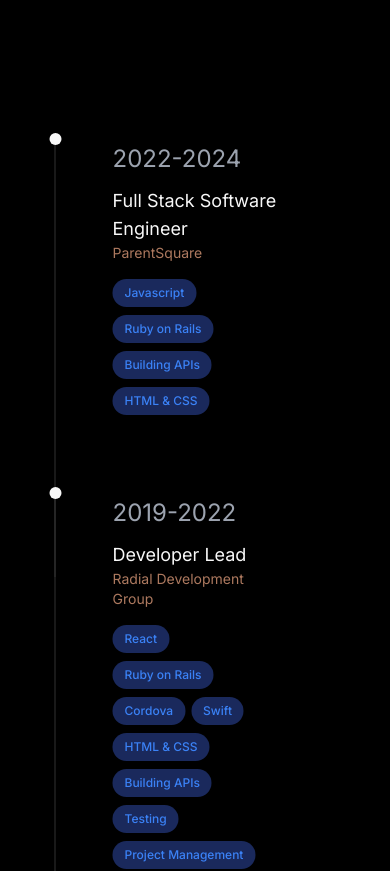
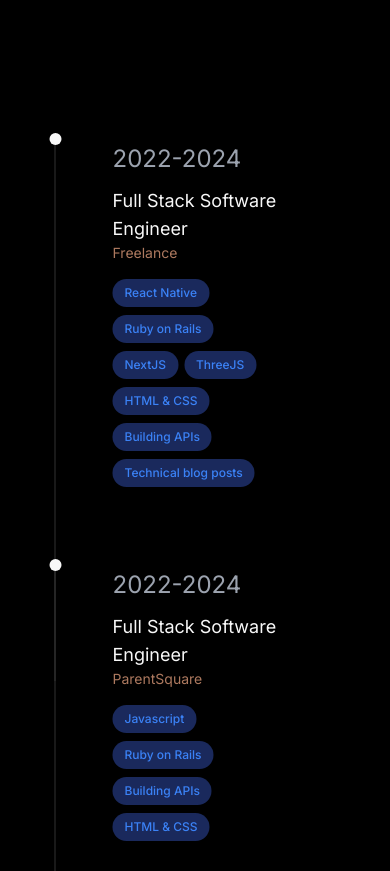
Before and after one commit to Natasha08/natasha-osborne-site, a Next.js app: page / in a window 390 px wide. Shown: the part 1400-2271 px from the top of the page. Built offline with nearby package versions, Linux system fonts and the light colour scheme.

Commit message:
add freelance to the resume timeline

```diff
--- a/app/components/resume-timeline.js
+++ b/app/components/resume-timeline.js
@@ -47,6 +47,32 @@ const ResumeTimeline = () => {
       ref={timelineRef}
       className="timeline text-start text-text z-20 flex flex-col pb-48"
     >
+      <div className="timeline-item mb-8">
+        <Link
+          href="/resume"
+          target="_blank"
+          rel="noopener
+          noreferrer"
+          className="timeline-content w-1/2 hover:bg-deep-blue"
+        >
+          <h2 className="hover:text-interactive text-gray-400 text-md">
+            2022-2024
+          </h2>
+          <p className="text-lg md:text-xl lg:text-2xl">
+            Full Stack Software Engineer
+          </p>
+          <p className="text-interactive text-sm md:text-base">Freelance</p>
+          <ul className="mt-2 flex flex-wrap">
+            <SkillBubble text="React Native" />
+            <SkillBubble text="Ruby on Rails" />
+            <SkillBubble text="NextJS" />
+            <SkillBubble text="ThreeJS" />
+            <SkillBubble text="HTML & CSS" />
+            <SkillBubble text="Building APIs" />
+            <SkillBubble text="Technical blog posts" />
+          </ul>
+        </Link>
+      </div>
       <div className="timeline-item mb-8">
         <Link
           href="https://parentsquare.com"
@@ -147,6 +173,7 @@ const ResumeTimeline = () => {
             <SkillBubble text="Building APIs" />
             <SkillBubble text="Testing" />
             <SkillBubble text="Project Management" />
+            <SkillBubble text="Technical blog posts" />
           </ul>
         </Link>
       </div>
```
